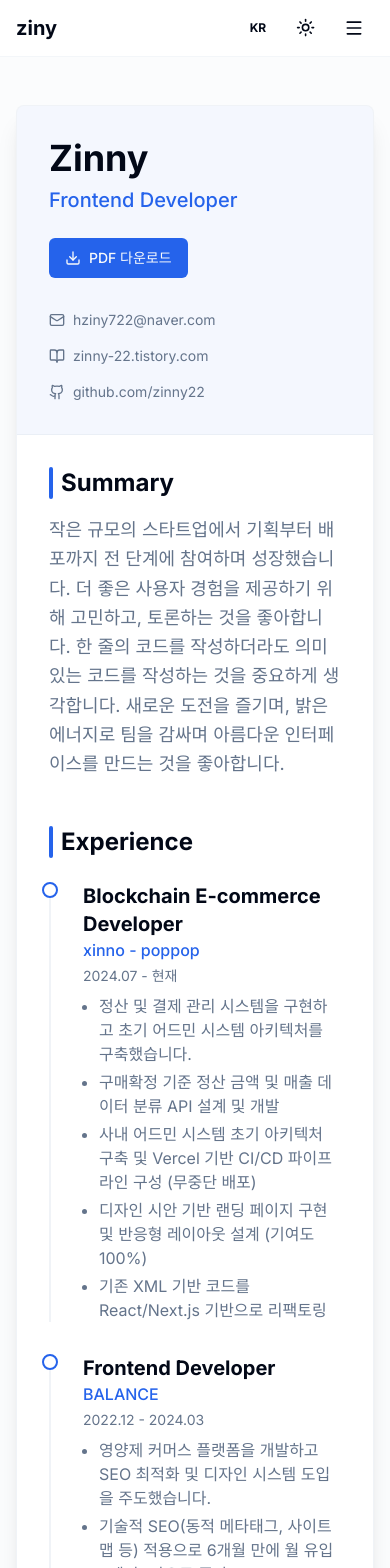
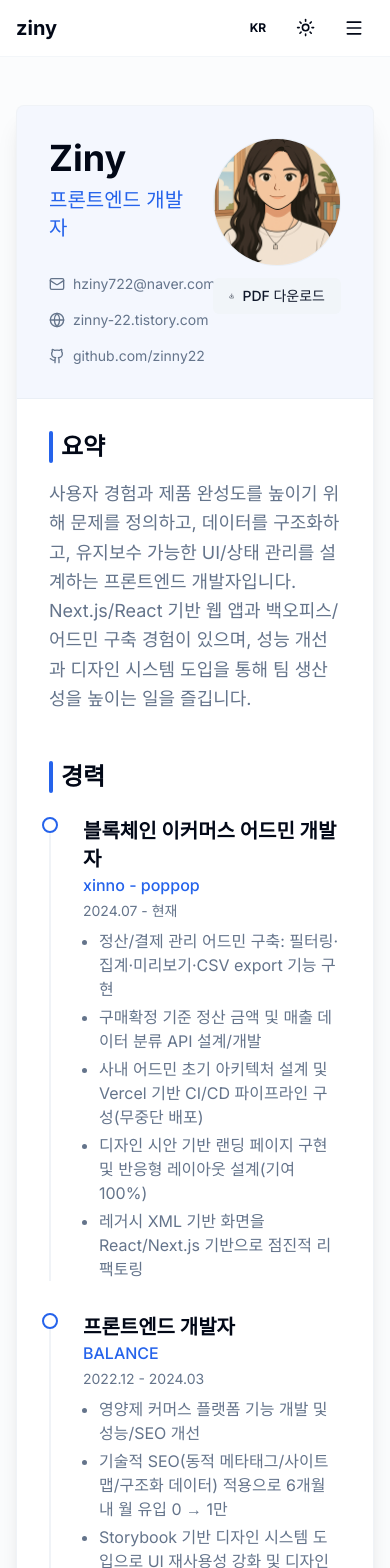
Before and after one commit to zinny22/zinny22.github.io, a Next.js app: page /resume in a window 390 px wide. Shown: the top 1568 px of the page. Built offline with nearby package versions, Linux system fonts and the light colour scheme.

Commit message:
chore: Next.js 빌드 파일 업데이트 및 이미지 최적화 비활성화 설정

```diff
--- a/next.config.js
+++ b/next.config.js
@@ -9,6 +9,9 @@ const nextConfig = {
   output: "export",
   reactStrictMode: true,
   assetPrefix: !debug ? `/` : "",
+  images: {
+    unoptimized: true,
+  },
   trailingSlash: true,
 };
 
--- a/src/app/layout.tsx
+++ b/src/app/layout.tsx
@@ -10,9 +10,9 @@ import { LanguageProvider } from "@/components/language-provider";
 const inter = Inter({ subsets: ["latin"] });
 
 export const metadata: Metadata = {
-  title: "Zinny | Frontend Developer",
+  title: "Ziny | Frontend Developer",
   description:
-    "Portfolio of Zinny, a frontend developer building modern web experiences.",
+    "Portfolio of Ziny, a frontend developer building modern web experiences.",
 };
 
 export default function RootLayout({
--- a/src/app/resume/page.tsx
+++ b/src/app/resume/page.tsx
@@ -1,57 +1,65 @@
 "use client";
 
 import { Button } from "@/components/ui/button";
-import { Download, Mail, Globe, Github, BookOpen } from "lucide-react";
+import { Download, Mail, Globe, Github } from "lucide-react";
 import { useLanguage } from "@/components/language-provider";
+import Image from "next/image";
 
 export default function ResumePage() {
   const { language } = useLanguage();
 
   const content = {
     ko: {
-      name: "Zinny",
-      title: "Frontend Developer",
+      name: "Ziny",
+      title: "프론트엔드 개발자",
       summary:
-        "작은 규모의 스타트업에서 기획부터 배포까지 전 단계에 참여하며 성장했습니다. 더 좋은 사용자 경험을 제공하기 위해 고민하고, 토론하는 것을 좋아합니다. 한 줄의 코드를 작성하더라도 의미 있는 코드를 작성하는 것을 중요하게 생각합니다. 새로운 도전을 즐기며, 밝은 에너지로 팀을 감싸며 아름다운 인터페이스를 만드는 것을 좋아합니다.",
+        "사용자 경험과 제품 완성도를 높이기 위해 문제를 정의하고, 데이터를 구조화하고, 유지보수 가능한 UI/상태 관리를 설계하는 프론트엔드 개발자입니다. Next.js/React 기반 웹 앱과 백오피스/어드민 구축 경험이 있으며, 성능 개선과 디자인 시스템 도입을 통해 팀 생산성을 높이는 일을 즐깁니다.",
       contact: {
         email: "hziny722@naver.com",
         website: "zinny-22.tistory.com",
         github: "github.com/zinny22",
       },
+      sections: {
+        summary: "요약",
+        experience: "경력",
+        activities: "활동",
+        education: "학력",
+        skills: "기술",
+      },
       experience: [
         {
           company: "xinno - poppop",
-          position: "Blockchain E-commerce Developer",
+          position: "블록체인 이커머스 어드민 개발자",
           period: "2024.07 - 현재",
           description: [
-            "정산 및 결제 관리 시스템을 구현하고 초기 어드민 시스템 아키텍처를 구축했습니다.",
-            "구매확정 기준 정산 금액 및 매출 데이터 분류 API 설계 및 개발",
-            "사내 어드민 시스템 초기 아키텍처 구축 및 Vercel 기반 CI/CD 파이프라인 구성 (무중단 배포)",
-            "디자인 시안 기반 랜딩 페이지 구현 및 반응형 레이아웃 설계 (기여도 100%)",
-            "기존 XML 기반 코드를 React/Next.js 기반으로 리팩토링",
+            "정산/결제 관리 어드민 구축: 필터링·집계·미리보기·CSV export 기능 구현",
+            "구매확정 기준 정산 금액 및 매출 데이터 분류 API 설계/개발",
+            "사내 어드민 초기 아키텍처 설계 및 Vercel 기반 CI/CD 파이프라인 구성(무중단 배포)",
+            "디자인 시안 기반 랜딩 페이지 구현 및 반응형 레이아웃 설계(기여 100%)",
+            "레거시 XML 기반 화면을 React/Next.js 기반으로 점진적 리팩토링",
           ],
         },
         {
           company: "BALANCE",
-          position: "Frontend Developer",
+          position: "프론트엔드 개발자",
           period: "2022.12 - 2024.03",
           description: [
-            "영양제 커머스 플랫폼을 개발하고 SEO 최적화 및 디자인 시스템 도입을 주도했습니다.",
-            "기술적 SEO(동적 메타태그, 사이트맵 등) 적용으로 6개월 만에 월 유입 0에서 1만으로 증가",
-            "Storybook 및 디자인 시스템 도입으로 개발 속도 향상 및 디자인 QA 시간 단축",
-            "기존 에디터를 React-Tiptap(위지위그)으로 마이그레이션하여 콘텐츠 퀄리티 향상",
-            "멀티 레포 구조를 모노 레포로 전환하여 Backoffice와 Commerce 간 라이브러리 버전 통일",
+            "영양제 커머스 플랫폼 기능 개발 및 성능/SEO 개선",
+            "기술적 SEO(동적 메타태그/사이트맵/구조화 데이터) 적용으로 6개월 내 월 유입 0 → 1만",
+            "Storybook 기반 디자인 시스템 도입으로 UI 재사용성 강화 및 디자인 QA 시간 단축",
+            "레거시 에디터를 React-Tiptap(WYSIWYG)으로 마이그레이션하여 콘텐츠 작성 UX 개선",
+            "멀티 레포를 모노레포로 전환해 Backoffice/Commerce 간 라이브러리 버전 통일",
           ],
         },
         {
           company: "YOMANNA",
-          position: "Frontend Developer",
+          position: "프론트엔드 개발자",
           period: "2022.05 - 2022.12",
           description: [
-            "소셜 요리 애플리케이션의 프론트엔드 전체 설계를 담당하고 주요 기능을 구현했습니다.",
-            "아임포트(I'mport)를 활용한 앱 내 결제 시스템 구현",
-            "유저 참여 유도를 위한 실시간 채팅 및 푸시 알림 시스템 구현",
-            "스타트업 환경에 맞는 효율적인 커뮤니케이션 워크플로우 정립 및 요청 누락 방지",
+            "소셜 요리 서비스의 프론트엔드 정보 구조/컴포넌트 설계 및 주요 기능 구현",
+            "아임포트(I’mport) 기반 인앱 결제 흐름 구현",
+            "실시간 채팅 및 푸시 알림 기능 연동으로 사용자 리텐션 강화",
+            "빠른 반복 배포 환경에서 요청 누락을 줄이기 위한 커뮤니케이션 워크플로우 정립",
           ],
         },
       ],
@@ -96,32 +104,39 @@ export default function ResumePage() {
         },
       ],
       skills: [
+        "Next.js",
         "React",
-        "Next.js",
-        "React Native",
         "TypeScript",
         "JavaScript (ES6+)",
+        "Tailwind CSS",
+        "shadcn/ui (Radix UI)",
+        "Zustand",
         "Redux Toolkit",
         "React Query",
-        "Zustand",
-        "MobX",
-        "Tailwind CSS",
+        "Storybook",
+        "HTML5",
+        "CSS/SCSS",
         "Styled Components",
         "Emotion",
-        "SCSS",
-        "HTML5",
       ],
       download: "PDF 다운로드",
     },
     en: {
-      name: "Zinny",
+      name: "Ziny",
       title: "Frontend Developer",
       summary:
-        "I have grown by participating in all stages from planning to deployment in small-scale startups. I enjoy thinking about and discussing ways to provide better user experiences. I believe in writing meaningful code, even if it's just a single line. I enjoy taking on new challenges, surrounding the team with bright energy, and creating beautiful interfaces.",
+        "A frontend developer focused on building maintainable UI and state architecture with a strong product mindset. Experienced in building Next.js/React web apps and internal admin tools, improving performance, and introducing design systems to increase team velocity.",
       contact: {
         email: "hziny722@naver.com",
         website: "zinny-22.tistory.com",
         github: "github.com/zinny22",
+      },
+      sections: {
+        summary: "Summary",
+        experience: "Experience",
+        activities: "Activities",
+        education: "Education",
+        skills: "Skills",
       },
       experience: [
         {
@@ -129,11 +144,11 @@ export default function ResumePage() {
           position: "Blockchain E-commerce Developer",
           period: "2024.07 - Present",
           description: [
-            "Implemented settlement & payment management systems and built the initial admin system architecture from scratch.",
+            "Built an admin tool for settlement/payment management (filters, aggregation, previews, CSV export)",
             "Designed and developed APIs for settlement and sales data processing based on purchase confirmation",
-            "Built early-stage admin system architecture and established CI/CD pipelines with Vercel for zero-downtime deployment",
-            "Developed landing pages and implemented responsive UI (100% contribution)",
-            "Refactored legacy XML-based code to React/Next.js based architecture",
+            "Designed early-stage admin architecture and established CI/CD pipelines with Vercel (zero-downtime deployment)",
+            "Implemented responsive landing pages based on design specs (100% contribution)",
+            "Gradually refactored legacy XML-based screens to a React/Next.js architecture",
           ],
         },
         {
@@ -141,11 +156,11 @@ export default function ResumePage() {
           position: "Frontend Developer",
           period: "2022.12 - 2024.03",
           description: [
-            "Developed a supplement e-commerce platform. Focused on SEO optimization and design system implementation.",
-            "Increased monthly traffic from 0 to 10k in 6 months through technical SEO (Dynamic Meta Tags, Sitemap, JSON-LD)",
-            "Introduced Storybook and design system, improving development speed and reducing design QA time",
-            "Migrated legacy editor to React-Tiptap (WYSIWYG), enhancing content quality and SEO",
-            "Transitioned multi-repo structure to Mono-repo, unifying library versions between Backoffice and Commerce",
+            "Built features for a supplement e-commerce platform and improved performance/SEO",
+            "Increased monthly traffic from 0 to 10k in 6 months via technical SEO (Dynamic Meta Tags, Sitemap, structured data)",
+            "Introduced a Storybook-based design system to improve UI consistency and reduce design QA time",
+            "Migrated a legacy editor to React-Tiptap (WYSIWYG), improving content authoring UX",
+            "Migrated from multi-repo to mono-repo and unified library versions across Backoffice and Commerce",
           ],
         },
         {
@@ -153,10 +168,10 @@ export default function ResumePage() {
           position: "Frontend Developer",
           period: "2022.05 - 2022.12",
           description: [
-            "Designed and developed the entire frontend for a social cooking application from scratch.",
-            "Implemented in-app payment system using I'mport",
-            "Developed chat features and push notification systems for user engagement",
-            "Established efficient communication workflows to prevent request loss in a fast-paced startup environment",
+            "Designed the frontend architecture and implemented core features for a social cooking app",
+            "Implemented an in-app payment flow using I’mport",
+            "Integrated real-time chat and push notifications for user engagement",
+            "Improved team communication workflows to reduce missed requests in a fast-paced environment",
           ],
         },
       ],
@@ -227,30 +242,25 @@ export default function ResumePage() {
       <div className="max-w-4xl mx-auto bg-background shadow-xl rounded-lg overflow-hidden border border-border/50">
         {/* Header Section */}
         <div className="bg-primary/5 p-8 sm:p-12 border-b border-border/50">
-          <div className="flex flex-col md:flex-row justify-between items-start md:items-center gap-6">
-            <div>
+          <div className="max-w-3xl mx-auto">
+            <div className="grid grid-cols-[1fr_auto] gap-6">
+              <div className="min-w-0">
                 <h1 className="text-4xl font-bold text-foreground mb-2">
                   {t.name}
                 </h1>
                 <p className="text-xl text-primary font-medium">{t.title}</p>
+
+                <div className="mt-8 grid grid-cols-1 sm:grid-cols-2 gap-4 text-sm text-muted-foreground justify-items-start">
+                  <div className="flex items-center gap-2 hover:text-foreground transition-colors min-w-0">
+                    <Mail className="w-4 h-4 shrink-0" />
+                    <a className="truncate" href={`mailto:${t.contact.email}`}>
+                      {t.contact.email}
+                    </a>
                   </div>
-            <Button
-              className="shrink-0 gap-2 print:hidden"
-              onClick={() => window.print()}
-            >
-              <Download className="w-4 h-4" />
-              {t.download}
-            </Button>
-          </div>
-
-          <div className="mt-8 grid grid-cols-1 sm:grid-cols-2 md:grid-cols-3 gap-4 text-sm text-muted-foreground">
-            <div className="flex items-center gap-2 hover:text-foreground transition-colors">
-              <Mail className="w-4 h-4" />
-              <a href={`mailto:${t.contact.email}`}>{t.contact.email}</a>
-            </div>
-            <div className="flex items-center gap-2 hover:text-foreground transition-colors">
-              <BookOpen className="w-4 h-4" />
+                  <div className="flex items-center gap-2 hover:text-foreground transition-colors min-w-0">
+                    <Globe className="w-4 h-4 shrink-0" />
                     <a
+                      className="truncate"
                       href={`https://${t.contact.website}`}
                       target="_blank"
                       rel="noopener noreferrer"
@@ -258,9 +268,10 @@ export default function ResumePage() {
                       {t.contact.website}
                     </a>
                   </div>
-            <div className="flex items-center gap-2 hover:text-foreground transition-colors">
-              <Github className="w-4 h-4" />
+                  <div className="flex items-center gap-2 hover:text-foreground transition-colors min-w-0 sm:col-span-2">
+                    <Github className="w-4 h-4 shrink-0" />
                     <a
+                      className="truncate"
                       href={`https://${t.contact.github}`}
                       target="_blank"
                       rel="noopener noreferrer"
@@ -271,12 +282,35 @@ export default function ResumePage() {
                 </div>
               </div>
 
+              <div className="shrink-0 flex flex-col items-end gap-3">
+                <div className="relative h-32 w-32 sm:h-40 sm:w-40 overflow-hidden rounded-full border border-border/50 bg-secondary/40">
+                  <Image
+                    src="/assets/ziny.png"
+                    alt={t.name}
+                    fill
+                    className="object-cover"
+                    priority
+                  />
+                </div>
+                <Button
+                  variant="secondary"
+                  className="gap-2 print:hidden w-32 sm:w-40 justify-center h-9 text-sm"
+                  onClick={() => window.print()}
+                >
+                  <Download className="w-4 h-4" />
+                  {t.download}
+                </Button>
+              </div>
+            </div>
+          </div>
+        </div>
+
         <div className="p-8 sm:p-12 space-y-12">
           {/* Summary */}
           <section>
             <h2 className="text-2xl font-bold mb-4 flex items-center gap-2">
               <span className="w-1 h-8 bg-primary rounded-full inline-block"></span>
-              Summary
+              {t.sections.summary}
             </h2>
             <p className="text-muted-foreground leading-relaxed text-lg">
               {t.summary}
@@ -287,7 +321,7 @@ export default function ResumePage() {
           <section>
             <h2 className="text-2xl font-bold mb-6 flex items-center gap-2">
               <span className="w-1 h-8 bg-primary rounded-full inline-block"></span>
-              Experience
+              {t.sections.experience}
             </h2>
             <div className="space-y-8">
               {t.experience.map((exp, index) => (
@@ -321,7 +355,7 @@ export default function ResumePage() {
           <section>
             <h2 className="text-2xl font-bold mb-6 flex items-center gap-2">
               <span className="w-1 h-8 bg-primary rounded-full inline-block"></span>
-              Activities
+              {t.sections.activities}
             </h2>
             <div className="space-y-8">
               {t.activities.map((activity, index) => (
@@ -355,7 +389,7 @@ export default function ResumePage() {
           <section>
             <h2 className="text-2xl font-bold mb-6 flex items-center gap-2">
               <span className="w-1 h-8 bg-primary rounded-full inline-block"></span>
-              Education
+              {t.sections.education}
             </h2>
             <div className="space-y-6">
               {t.education.map((edu, index) => (
@@ -388,7 +422,7 @@ export default function ResumePage() {
           <section>
             <h2 className="text-2xl font-bold mb-6 flex items-center gap-2">
               <span className="w-1 h-8 bg-primary rounded-full inline-block"></span>
-              Skills
+              {t.sections.skills}
             </h2>
             <div className="flex flex-wrap gap-2">
               {t.skills.map((skill, index) => (
--- a/src/components/layout/footer.tsx
+++ b/src/components/layout/footer.tsx
@@ -3,7 +3,7 @@ export function Footer() {
     <footer className="py-6 md:px-8 md:py-0 border-t border-border/40 print:hidden">
       <div className="container flex flex-col items-center justify-between gap-4 md:h-24 md:flex-row">
         <p className="text-balance text-center text-sm leading-loose text-muted-foreground md:text-left">
-          © {new Date().getFullYear()} Zinny. All rights reserved.
+          © {new Date().getFullYear()} Ziny. All rights reserved.
         </p>
       </div>
     </footer>
--- a/src/components/layout/header.tsx
+++ b/src/components/layout/header.tsx
@@ -10,10 +10,10 @@ import MenuItem from "../ui/menuItem";
 import { cn } from "@/lib/utils";
 
 const menuItems = [
-  { href: "#about", label: "About" },
-  { href: "#experience", label: "Experience" },
-  { href: "#projects", label: "Projects" },
-  { href: "#contact", label: "Contact" },
+  { href: "/#about", hash: "#about", label: "About" },
+  { href: "/#experience", hash: "#experience", label: "Experience" },
+  { href: "/#projects", hash: "#projects", label: "Projects" },
+  { href: "/#contact", hash: "#contact", label: "Contact" },
   { href: "/resume", label: "Resume" },
 ];
 
@@ -88,7 +88,7 @@ export function Header() {
               key={item.label}
               href={item.href}
               label={item.label}
-              isSelected={hash === item.href}
+              isSelected={item.hash ? hash === item.hash : false}
               onClick={() => {
                 setTimeout(() => setIsMenuOpen(false), 200);
               }}
--- a/src/features/contact/constants/contact-data.tsx
+++ b/src/features/contact/constants/contact-data.tsx
@@ -23,7 +23,7 @@ export const CONTACT_CONTENT = {
       },
       {
         url: "https://zinny-22.tistory.com/",
-        title: "zinny22.tistory.com",
+        title: "ziny22.tistory.com",
         description: "티스토리 방문하기",
         icon: <BookOpen className="w-6 h-6" />,
       },
@@ -57,7 +57,7 @@ export const CONTACT_CONTENT = {
       },
       {
         url: "https://zinny22.tistory.com",
-        title: "zinny22.tistory.com",
+        title: "ziny22.tistory.com",
         description: "Visit development blog",
         icon: <BookOpen className="w-6 h-6" />,
       },
--- a/src/features/projects/constants/project-data.ts
+++ b/src/features/projects/constants/project-data.ts
@@ -296,6 +296,68 @@ export const PROJECTS: Record<"ko" | "en", Project[]> = {
         ],
       },
     },
+    {
+      id: "with-me",
+      title: "WITH ME (네모위드미)",
+      description:
+        "혼자 집중하기 어려운 사람들을 위해, 다른 사람과 함께 실시간 화상 채팅과 공용 타이머로 몰입을 돕는 팀 프로젝트입니다.",
+      tags: ["React", "TypeScript", "WebRTC", "Socket.io", "Styled-Components"],
+      link: "",
+      github: "https://github.com/Square-with-me/Square-with-me-FE",
+      type: "팀 프로젝트",
+      company: "항해99",
+      period: "2022.02.25 ~ 2022.04.08 \n (6주)",
+      contribution: "프론트엔드(React) 팀원",
+      icon: "🧩",
+      imageUrl: "",
+      details: {
+        overview:
+          "실시간 화상 채팅방에서 서로의 집중을 응원하고, 공용 타이머/이모티콘/참여 기록을 통해 몰입 경험을 강화하는 서비스입니다.",
+        role: [
+          "React 기반 UI 구현 및 페이지 구성",
+          "실시간 기능(채팅/타이머/이모티콘) 연동을 위한 이벤트 플로우 협업",
+          "반응형 UI 구현 및 사용자 흐름 개선",
+        ],
+        stack: [
+          "React",
+          "TypeScript",
+          "WebRTC",
+          "Socket.io",
+          "Styled-Components",
+        ],
+        features: [
+          "로그인/회원가입 및 카카오 소셜 로그인",
+          "실시간 화상 채팅",
+          "실시간 이모티콘",
+          "공용 타이머",
+          "방 검색 및 카테고리별 필터링",
+          "마이페이지 참여 기록 그래프",
+          "뱃지 열람 및 대표 뱃지 설정",
+          "반응형 웹",
+        ],
+        problem: [
+          "타이머 신호가 중복 수신되어 공용 타이머가 정상적으로 동작하지 않는 이슈",
+          "뒤로가기 등 비정상 종료 시 방 퇴장을 인식하지 못해 상태가 꼬이는 이슈",
+          "입장/퇴장 시나리오에 따라 특정 유저의 비디오 스트림이 중복으로 렌더링되는 이슈",
+        ],
+        solution: [
+          "클래스형 구현을 함수형 컴포넌트 + React Hooks 기반으로 전환하고, 타이머 값은 useRef 대신 useState로 관리해 실시간 갱신을 보장",
+          "소켓을 페이지 단위 ref가 아닌 전역 상태로 관리하고(Local Storage에 방 정보가 남아있는 경우) 페이지 전환 시에도 퇴장 이벤트를 처리하도록 개선",
+          "peersRef/peers 상태 업데이트 방식을 수정해 중복 stream이 setState에 누적되지 않도록 필터링/업데이트 전략을 정리",
+          "초기 peers 목록을 한 번에 setState하는 방식 대신, map을 통해 개별 업데이트하여 중복 렌더를 방지",
+        ],
+        problemSolving: [
+          "타이머 신호 중복 이슈: 클래스형 → 함수형(훅) 전환, useState 기반으로 실시간 변경 감지",
+          "비정상 퇴장 인식: 소켓 연결을 전역화하고, 페이지 변화 시에도 퇴장 이벤트가 트리거되도록 구성",
+          "방 내부 유저/스트림 중복: peersRef 필터링 및 setState 내부 필터링으로 중복 stream 누적 방지",
+          "유저 목록 동기화: array 일괄 setState 대신 개별 업데이트로 중복 렌더 문제 완화",
+        ],
+        achievements: [
+          "팀 단위로 실시간 기능이 포함된 서비스의 개발/협업 경험 축적",
+          "발표 영상 : https://www.youtube.com/watch?v=QKoJh3oyPMs",
+        ],
+      },
+    },
   ],
   en: [
     {
@@ -591,6 +653,69 @@ export const PROJECTS: Record<"ko" | "en", Project[]> = {
         ],
       },
     },
+    {
+      id: "with-me",
+      title: "WITH ME (Square with me)",
+      description:
+        "A team project that helps people focus together through real-time video chat and a shared timer.",
+      tags: ["React", "TypeScript", "WebRTC", "Socket.io", "Styled-Components"],
+      link: "",
+      github: "https://github.com/Square-with-me/Square-with-me-FE",
+      type: "Team Project",
+      company: "Square with me",
+      period: "2022-02-25 ~ 2022-04-08 (6 weeks)",
+      contribution: "Frontend (React) team member",
+      icon: "🧩",
+      imageUrl: "",
+      details: {
+        overview:
+          "A service where users join a video chat room to encourage each other's focus, using a shared timer, reactions, and participation 기록.",
+        role: [
+          "Implemented UI and pages with React",
+          "Collaborated on real-time event flows (chat/timer/reactions)",
+          "Improved UX with responsive layout and user flow refinements",
+        ],
+        stack: [
+          "React",
+          "TypeScript",
+          "WebRTC",
+          "Socket.io",
+          "Styled-Components",
+        ],
+        features: [
+          "Login/Signup and Kakao social login",
+          "Real-time video chat",
+          "Real-time emoji reactions",
+          "Shared timer",
+          "Room search and category filters",
+          "My page with participation charts",
+          "Badges and featured badge selection",
+          "Responsive web",
+        ],
+        problem: [
+          "Duplicate timer signals caused the shared timer to behave inconsistently",
+          "Leaving via abnormal navigation (e.g., back button) wasn't detected as a room exit",
+          "Under certain join/leave sequences, video streams were duplicated in the UI",
+        ],
+        solution: [
+          "Refactored from class-style implementation to functional components with React Hooks; replaced useRef with useState for timer values to ensure real-time updates",
+          "Managed sockets in a global store so room exit events can be handled even across navigation changes (using persisted room info)",
+          "Adjusted peersRef/peers update strategy to filter duplicates and prevent duplicated streams from being appended to state",
+          "Avoided one-shot setState(array) for initial peer list; updated peers incrementally to reduce duplicate rendering",
+        ],
+        problemSolving: [
+          "Duplicate timer signals: moved to functional hooks approach and state-driven timer updates",
+          "Abnormal exit detection: global socket management + navigation-aware exit events",
+          "Stream duplication: filtered via peersRef and state-level filtering to prevent duplicates",
+          "Peer list sync: incremental updates instead of one-shot array assignment",
+        ],
+        achievements: [
+          "Gained hands-on collaboration experience building a service with real-time features",
+          "Troubleshooting Wiki: https://github.com/Square-with-me/Square-with-me-FE/wiki/%F0%9F%91%A9%E2%80%8D%F0%9F%92%BB-FE-%EA%B8%B0%EC%88%A0%EC%A0%81-%EB%8F%84%EC%A0%84-%EB%B0%8F-%ED%8A%B8%EB%9F%AC%EB%B8%94-%EC%8A%88%ED%8C%85-%F0%9F%94%A5",
+          "FE Repo: https://github.com/Square-with-me/Square-with-me-FE",
+        ],
+      },
+    },
   ],
 };
 
```
Also changed, not shown: src/features/projects/components/ProjectDetail.tsx (+64 -24 lines), 4 other files (tests, documents, lock files or other folders). Lines whose indentation alone changed are shown as unchanged.
